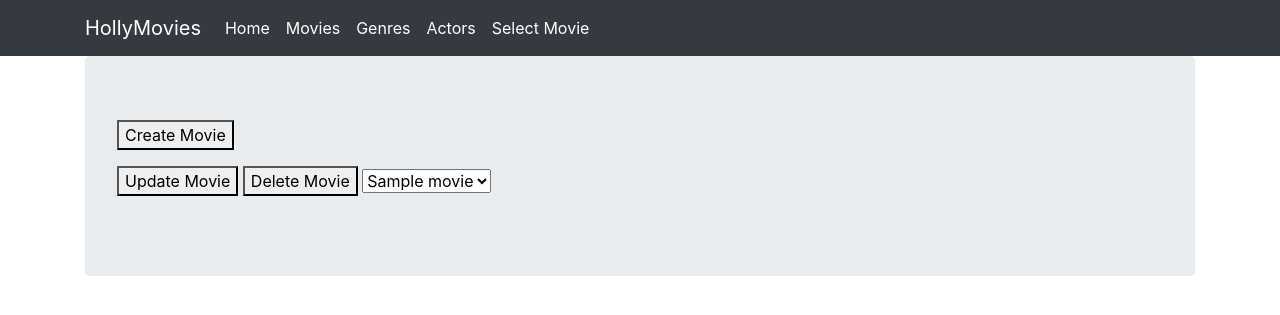
After one commit to ragnarlodbrok1992/ZajeciaBackendowe2024, a Django app: page /select/movie in a window 1280 px wide. The commit adds this page. Shown: the top 315 px of the page. Run offline with Django 5.2, Linux system fonts and the light colour scheme; tables that the repository leaves empty hold one stand-in row (values such as "Sample post"); some libraries are stand-ins or nearby versions.

Commit message:
Created new Movie Selection template

```diff
--- a/hollymovies/urls.py
+++ b/hollymovies/urls.py
@@ -30,7 +30,8 @@ from viewer.views import (
     MovieCreateView,
     MovieUpdateView,
     MovieDeleteView,
-    ActorCreateView
+    ActorCreateView,
+    MovieSelection
 )
 
 admin.site.register(Genre)
@@ -46,6 +47,7 @@ urlpatterns = [
     path('', StronaGlownaView.as_view(), name='index'),
     path('movies/', MoviesAllView.as_view(), name='movies'),
     path('movies/<genre>/', MoviesByGenreView.as_view()),
+    path('select/movie', MovieSelection.as_view(), name='movie_selection'),
     path('movie/create/', MovieCreateView.as_view(), name='movie_create'),
     path('movie/update/<pk>', MovieUpdateView.as_view(), name='movie_update'),
     path('movie/delete/<pk>', MovieDeleteView.as_view(), name='movie_delete'),
--- a/viewer/templates/base.html
+++ b/viewer/templates/base.html
@@ -41,6 +41,9 @@
             <a class="nav-item nav-link active" href="{% url 'actors' %}">
               Actors
             </a>
+            <a class="nav-item nav-link active" href="{% url 'movie_selection' %}">
+              Select Movie
+            </a>
           </div>
         </div>
       </div>
--- /dev/null
+++ b/viewer/templates/movie_selection.html
@@ -0,0 +1,19 @@
+{% extends "base.html" %}
+
+{% block content %}
+    <p>
+        <button>Create Movie</button>
+    </p>
+
+    <p>
+        <button>Update Movie</button>
+        <button>Delete Movie</button>
+
+        <select name="movie_selection">
+            {% for movie in movies %}
+                <option value="{{ movie.id }}">{{ movie.title }}</option>
+            {% endfor %}
+        </select>
+
+    </p>
+{% endblock %}
--- a/viewer/views.py
+++ b/viewer/views.py
@@ -39,6 +39,17 @@ class StronaGlownaView(View):
         return render(
             request, template_name='index.html',
             context={}
+        )
+
+
+class MovieSelection(View):
+    def get(self, request):
+
+        movies = Movie.objects.all()
+
+        return render(
+            request, template_name='movie_selection.html',
+            context={'movies': movies}
         )
 
 
```
